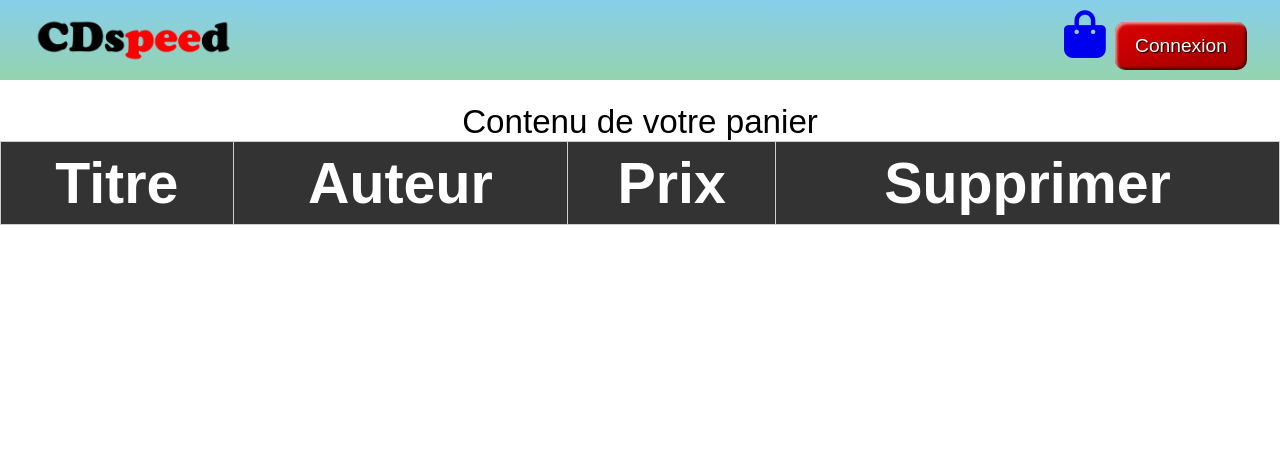
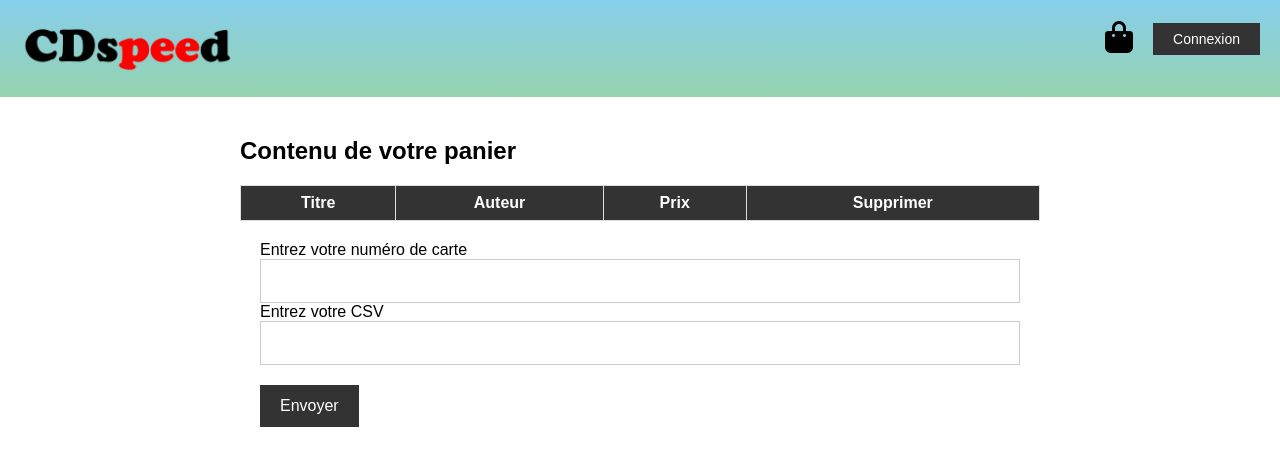
Before and after one commit to Kouromo/venteDeCD, a PHP site: page /panier.php in a window 1280 px wide. Shown: the top 466 px of the page. Run offline with PHP 8.4, Linux system fonts and the light colour scheme; lists and menus that the app fills with data are empty; some libraries are stand-ins or nearby versions.

Commit message:
Modification des fichier et mise à jour du CSS. Ajout de verification.php pour savoir si le paiement est accepté ou non

```diff
--- a/sources/details.php
+++ b/sources/details.php
@@ -26,7 +26,7 @@
         <title>CDSpeed</title>
     </head>
     <body>
-        <header>
+    <header>
             <img class="logo"
                 src="logo.png"
                 alt="CDSpeed">
--- a/sources/panier.css
+++ b/sources/panier.css
@@ -1,79 +1,95 @@
-* {
+body {
+    font-family: sans-serif;
     margin: 0;
     padding: 0;
-    font: 1.2em "Fira Sans", sans-serif;
-}
-
-body {
-    display: grid;
-    grid-template-columns: 1fr;
-    grid-template-rows: 10% 80% 10%;
   }
 
   header {
-    grid-row: 1;
-    grid-column: 1;
-    display: grid;
-    grid-template-columns: 1fr 1fr;
+    display: flex;
+    align-items: center;
     background: linear-gradient(skyblue, rgb(149, 211, 175));
-    height: 10vh;
-    align-items: center;
-    background-size: cover;
+    color: #fff;
+    padding: 20px;
   }
 
   .logo {
-    width: 200px;
-    margin: auto 1em auto 1em;
+    height: 50px;
+    margin-right: auto;
   }
 
   .bag-log {
-    text-align: right;
-    margin: auto 1em auto 1em;
+    display: flex;
+    align-items: center;
   }
 
-.styled {
-    border: 0;
-    line-height: 2.5;
-    padding: 0 20px;
-    font-size: 1rem;
-    text-align: center;
-    color: #fff;
-    text-shadow: 1px 1px 1px #000;
-    border-radius: 10px;
-    background-color: rgba(220, 0, 0, 1);
-    background-image: linear-gradient(to top left, rgba(0, 0, 0, 0.2), rgba(0, 0, 0, 0.2) 30%, rgba(0, 0, 0, 0));
-    box-shadow: inset 2px 2px 3px rgba(255, 255, 255, 0.6), inset -2px -2px 3px rgba(0, 0, 0, 0.6);
+  .bag-log a {
+    color: #000;
+    margin-right: 20px;
+    font-size: 2em;
   }
 
-.styled:hover {
-    background-color: rgba(255, 0, 0, 1);
-}
-
-.styled:active {
-    box-shadow: inset -2px -2px 3px rgba(255, 255, 255, 0.6), inset 2px 2px 3px rgba(0, 0, 0, 0.6);
+  .favorite.styled {
+    background-color: #333;
+    border: none;
+    color: #fff;
+    font-size: 14px;
+    padding: 8px 20px;
+    cursor: pointer;
   }
 
   main {
-    padding-top: 75px;
-    text-align: center;
+    max-width: 800px;
+    margin: 0 auto;
+    padding: 20px;
+  }
+
+  h2 {
+    margin-bottom: 20px;
   }
 
   table {
-    width: 100%; /* Largeur du tableau */
-    border-collapse: collapse; /* Retire les bordures entre les cellules */
+    width: 100%;
+    border-collapse: collapse;
+  }
+
+  th,
+  td {
+    border: 1px solid #ddd;
+    padding: 8px;
+  }
+
+  tr:nth-child(even) {
+    background-color: #f2f2f2;
   }
 
   th {
-    background-color: #333; /* Couleur de fond des en-têtes */
-    color: #fff; /* Couleur du texte des en-têtes */
-    font-weight: bold; /* Gras pour les en-têtes */
+    background-color: #333;
+    color: #fff;
   }
 
-td, th {
-    border: 1px solid #ccc; /* Ajoute une bordure autour des cellules */
-    padding: 8px; /* Espacement intérieur des cellules */
+  form {
+    max-width: 800px;
+    margin: 0 auto;
+    padding: 20px;
   }
 
-tr:nth-child(even) {
-    background-color: #f2f2f2; /* Couleur de fond des lignes paires */
+  section {
+    margin-bottom: 20px;
   }
+
+  input[type="number"] {
+    width: 100%;
+    padding: 12px;
+    border: 1px solid #ccc;
+    box-sizing: border-box;
+    font-size: 16px;
+  }
+
+  input[type="submit"] {
+    background-color: #333;
+    border: none;
+    color: #fff;
+    font-size: 16px;
+    padding: 12px 20px;
+    cursor: pointer;
+  }
--- a/sources/panier.php
+++ b/sources/panier.php
@@ -84,6 +84,20 @@
                     }
                 ?>
             </table>
+
+            <form action="verification.php" method="post">
+                <section>
+                    <?php
+                        echo 'Entrez votre numéro de carte';
+                        echo '<input type="number" name="numeric_field" maxlength="16">';
+
+                        echo 'Entrez votre CSV';
+                        echo '<input type="number" name="numeric_field" maxlength="3">';
+                    ?>
+                </section>
+                <input type="submit" value="Envoyer">
+            </form>
+
         </main>
     </body>
 </html>
```
Also changed, not shown: sources/accueil.css (+21 -37 lines), sources/accueil.php (+5 -8 lines), sources/details.css (+49 -67 lines), sources/verification.php (added, +16 -0 lines). Lines whose indentation alone changed are shown as unchanged.
